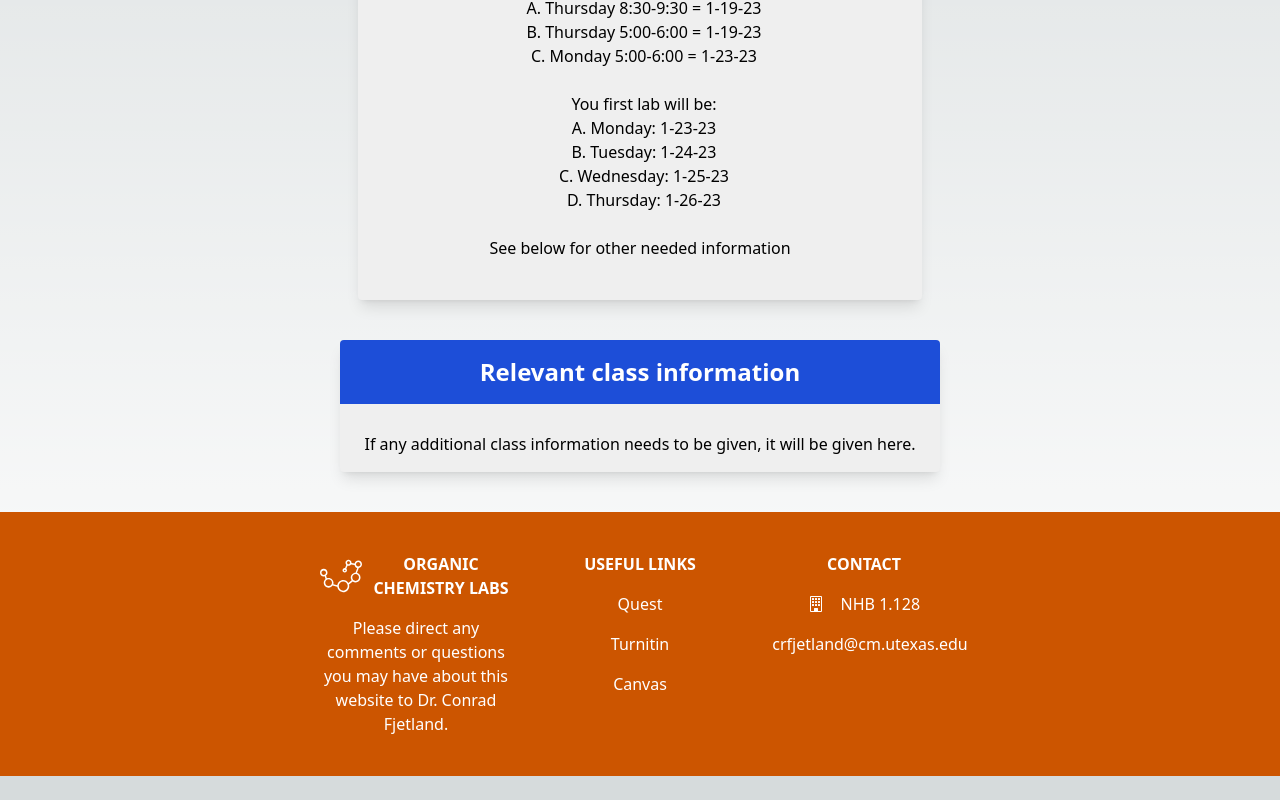
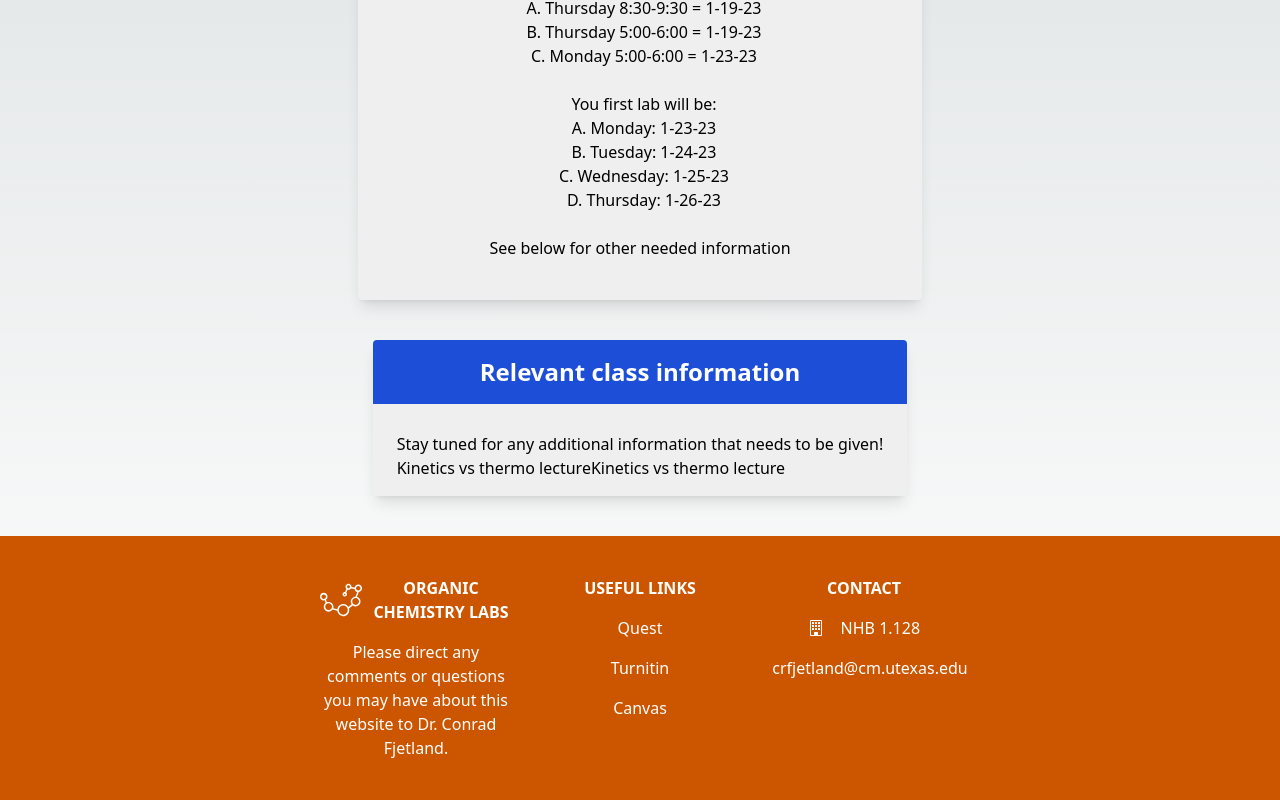
Before and after one commit to Justin8912/Ochem-Lab-Website, a Next.js app: page /CH220C/LandingPage in a window 1280 px wide. Shown: the part 514-1314 px from the top of the page. Before the commit the page ends 1290 px from the top, so only its background shows below. Built offline with nearby package versions, Linux system fonts and the light colour scheme.

Commit message:
Worked on getting relevant lab information text file based - for some reason it is rendering the lab twice, so I need to figure out why that is happening, then work on styling

```diff
--- /dev/null
+++ b/resources/helperFunctions/readingRelevantInfo.js
@@ -0,0 +1,22 @@
+export default function readingRelevantInfo (file) {
+  let info = {labs: [], moreInformation: []};
+  let splitInfo = file.split('\n\n');
+
+  let splitLine, labName, link, obj;
+  for (let i = 0; i < splitInfo.length; i++) {
+    let dataLine = splitInfo[i];
+    if (dataLine.includes('\n') && dataLine.includes('Lab:') && dataLine.includes('Link:')) {
+      splitLine = splitInfo[i].split('\n');
+      labName = splitLine[0].split('Lab:')[1].trim();
+      link = splitLine[1].split('Link:')[1].trim();
+      obj = {}
+      obj[labName] = link
+
+      info.labs.push({lab: labName, link: link})
+    } else {
+      info.moreInformation.push(splitInfo[i]);
+    }
+  }
+
+  return info;
+}
--- a/src/pages/CH220C/LandingPage.js
+++ b/src/pages/CH220C/LandingPage.js
@@ -3,18 +3,21 @@ import Navbar from '../assets/navbar.js';
 import Footer from '../assets/footer.js';
 import LandingPage from '../assets/sectionLandingPage.js'
 import startInfo from '../../../resources/classInfo/CH220CStart.txt';
+import relevantInfo from '../../../resources/classInfo/CH220CRelevantInfo.txt'
 import readStartDateFile from '../../../resources/helperFunctions/readingStartDate.js';
+import readRelevantInfo from '../../../resources/helperFunctions/readingRelevantInfo.js';
 
 export default function CH220C (props) {
-  let CH220CClassInfo = 'If any additional class information needs to be given, it will be given here.'
   let startInfoModified = readStartDateFile(startInfo);
+  let CH220CClassInfo = readRelevantInfo(relevantInfo);
 
   return (
     <>
       <Navbar/>
       <LandingPage
         classColor='blue-700'
-        classInfo = {CH220CClassInfo}
+        classInfoLabs = {CH220CClassInfo.labs}
+        moreClassInfo = {CH220CClassInfo.moreInformation}
         startInfo={startInfoModified}
       />
       <Footer/>
--- a/src/pages/assets/sectionLandingPage.js
+++ b/src/pages/assets/sectionLandingPage.js
@@ -1,8 +1,10 @@
 import react from 'react';
 import Button from './button.js';
 import {v4 as uuidv4} from 'uuid';
+import Link from 'next/link';
 
 export default function LandingPage (props) {
+  console.log(props)
   return (
     <>
       <div className='grid grid-cols-1 my-10'>
@@ -57,7 +59,25 @@ export default function LandingPage (props) {
         <div className="rounded overflow-hidden shadow-lg w-196 mx-auto" style={{backgroundColor:'#efefef'}}>
           <div className={`font-bold text-2xl py-4 px-6 mb-3 text-center bg-${props.classColor} text-white`}>Relevant class information</div>
           <div className="px-6 py-4">
-            <p>{props.classInfo}</p>
+            {props.moreClassInfo.map((element, idx) => {
+              return (
+                <p key={uuidv4()}>{element}</p>
+              )
+            })}
+
+            {props.classInfoLabs.map((obj) => {
+              return (
+                <>
+                  {Object.keys(obj).map((key, idx) => {
+                    console.log(key)
+                    return (
+                      <Link href={obj.link} key={uuidv4()}>{obj.lab}</Link>
+                    )
+                  })}
+                </>
+              )
+
+            })}
           </div>
         </div>
       </div>
```
Also changed, not shown: resources/classInfo/CH220CRelevantInfo.txt (added).
